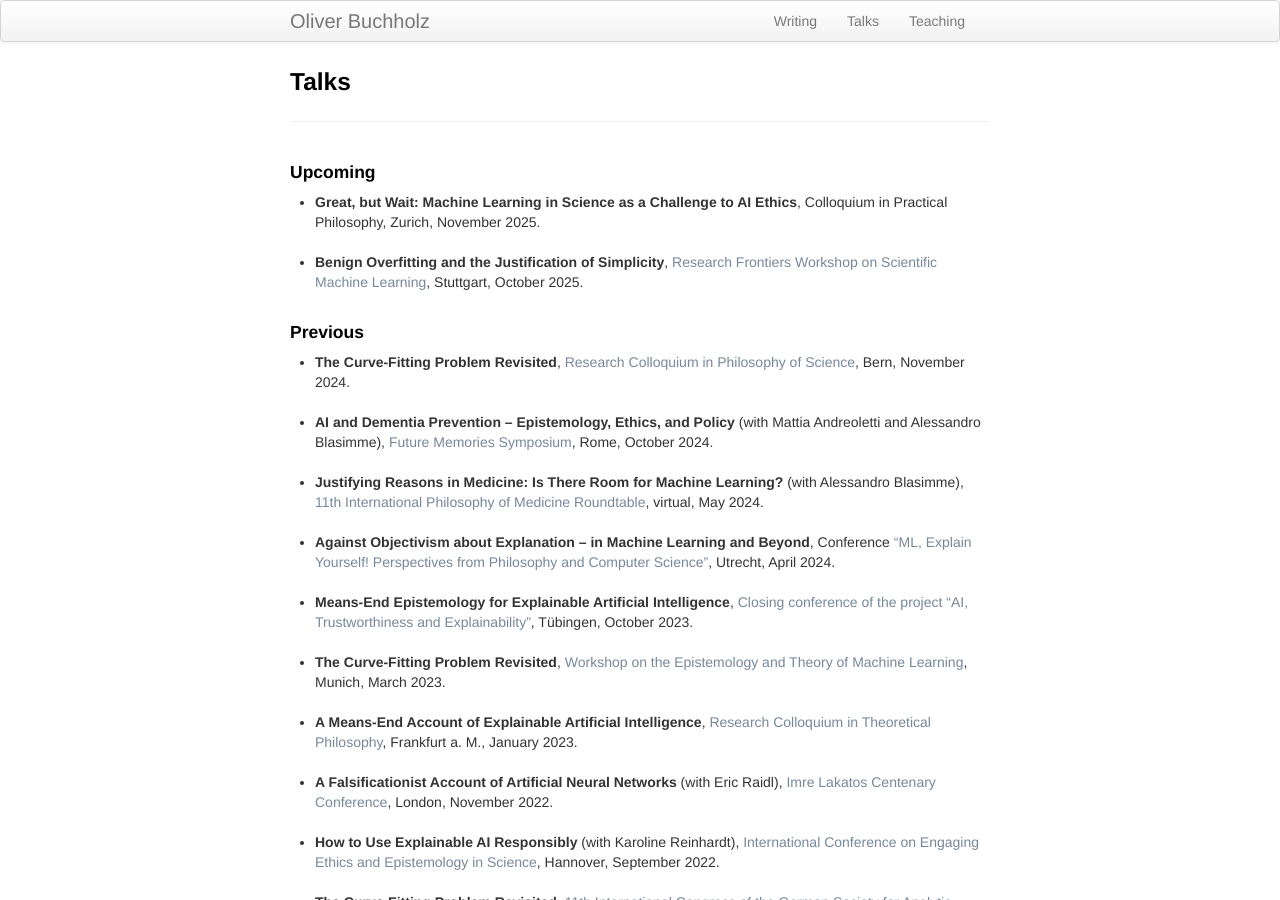
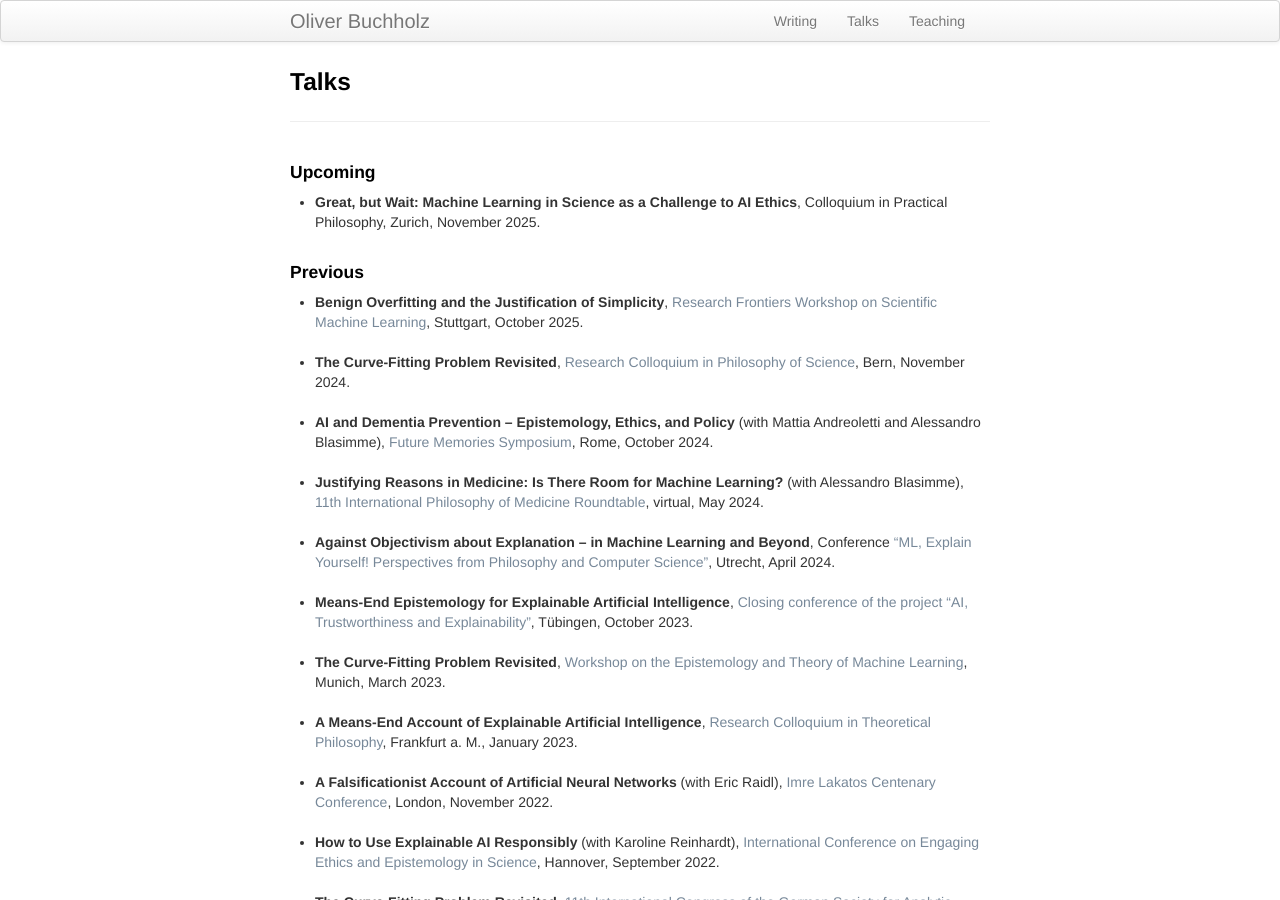
Before and after one commit to oliverbuchholz/oliverbuchholz.github.io, a Jekyll site: the page built from pages/talks.md, in a window 1280 px wide and 900 px high. Built offline with Jekyll 4.4.1, drawn with Linux system fonts in a browser that asks for light colours.

Commit message:
Update talks.md

```diff
--- a/pages/talks.md
+++ b/pages/talks.md
@@ -9,15 +9,15 @@ description: Oliver Buchholz | Talks
 <ul>
 <li><b>Great, but Wait: Machine Learning in Science as a Challenge to AI Ethics</b>, Colloquium in Practical Philosophy, Zurich, November 2025.<br><br>
 </li>
-
-<li><b>Benign Overfitting and the Justification of Simplicity</b>, <a href="https://www.simtech.uni-stuttgart.de/communication/events/workshops/frontiers/" target="_blank">Research Frontiers Workshop on Scientific Machine Learning</a>, Stuttgart, October 2025.<br><br>
-</li>
 </ul>
 
 
 <h4>Previous</h4>
 
 <ul>
+<li><b>Benign Overfitting and the Justification of Simplicity</b>, <a href="https://www.simtech.uni-stuttgart.de/communication/events/workshops/frontiers/" target="_blank">Research Frontiers Workshop on Scientific Machine Learning</a>, Stuttgart, October 2025.<br><br>
+</li>
+
 <li><b>The Curve-Fitting Problem Revisited</b>, <a href="https://www.ksl.unibe.ch/KSL/detailsansicht?2" target="_blank">Research Colloquium in Philosophy of Science</a>, Bern, November 2024.<br><br>
 </li>
 
```
